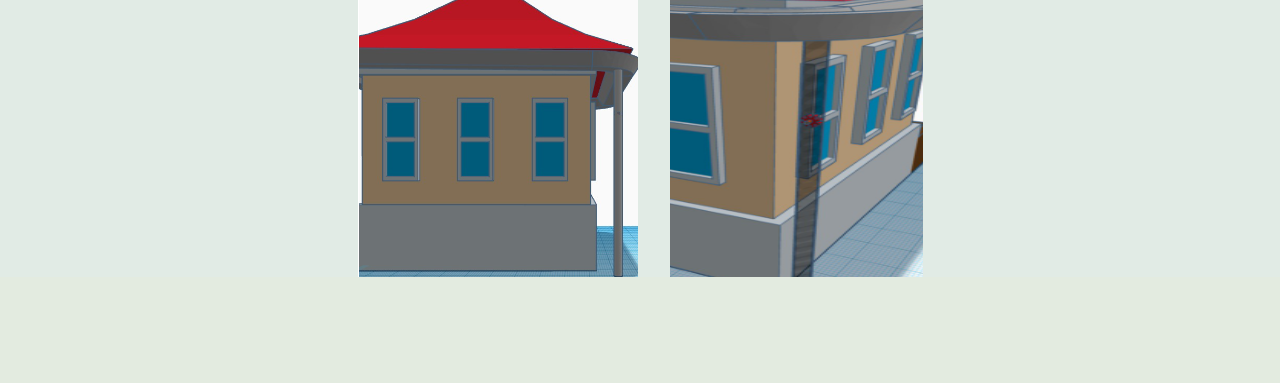
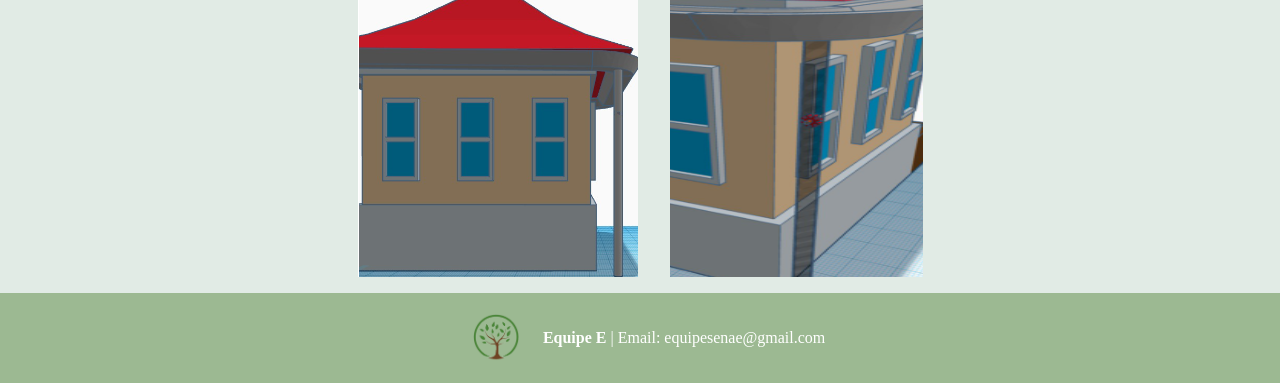
Before and after one commit to EquipeE/EQ_E, a PHP site: page / in a window 1280 px wide. Shown: the part 1423-1806 px from the top of the page. Before the commit the page ends 1700 px from the top, so only its background shows below. Run offline with PHP 8.4, Linux system fonts and the light colour scheme.

Commit message:
Adicionando footer

```diff
--- a/index.css
+++ b/index.css
@@ -4,15 +4,19 @@ body {
     padding: 0; /* Remove preenchimento ao redor do corpo */
 }
 
-nav {
-    background-color: #9cb992    ; /* Define a cor de fundo do elemento nav para cinza escuro */
-    position: sticky;
-    top: 0;
+nav, footer {
+    background-color: #9cb992;
     display: flex;
     justify-content: space-between; /* Alinha os itens do navbar ao longo do eixo x com espaço entre eles */
     align-items: center; /* Centraliza verticalmente os itens do navbar */
     padding: 0.5rem;
     max-height: 50px;
+}
+
+nav {
+    position: sticky;
+    top: 0;
+    z-index: 5;
 }
 
 nav ul {
@@ -50,9 +54,10 @@ nav ul li a {
 
 nav ul li a:hover {
     background-color: #555; /* Muda a cor de fundo dos links quando o mouse está sobre eles */
+    border-bottom: 2px solid white;
 }
 
-#logo {
+.logo {
     max-height: 50px; /* Define a altura máxima da logomarca */
     margin-left: 1.15em; /* Adiciona um espaço entre a logomarca e os itens do menu */
     margin-right: 1.5em;
@@ -76,6 +81,7 @@ nav ul li a:hover {
 video {
     display: block;
     margin: auto;
+    z-index: -1;
     border: 5px solid black;
     border-width: 0.3em 15em 0.3em 15em;
     max-width: 20vw;
@@ -107,8 +113,8 @@ video {
 }
 
 footer {
+    justify-content: center;
     margin-top: 1em;
-    background-color: black; /* Define a cor de fundo do rodapé como preto */
     color: white; /* Define a cor do texto como branco */
     padding: 20px; /* Adiciona um espaçamento interno ao rodapé */
     text-align: center; /* Centraliza o texto no rodapé */
--- a/index.html
+++ b/index.html
@@ -8,7 +8,7 @@
 </head>
 <body>
     <nav>
-        <img id="logo" alt="Logo" src="img/logo.png">
+        <img class="logo" alt="Logo" src="img/logo.png">
         <h1 id="titulo-nav">Profissões do futuro: implementação
 		de micro-redes renováveis</h1>
         <ul>
@@ -44,5 +44,9 @@
             <img src="img/modelo2.png" alt="Outra imagem do modelo 3D">
         </section>
     </article>
+    <footer id="contato">
+        <img class="logo" alt="logo" src="img/logo.png">
+        <p><strong>Equipe E</strong> | Email: equipesenae@gmail.com</p>
+    </footer>
 </body>
 </html>
```
